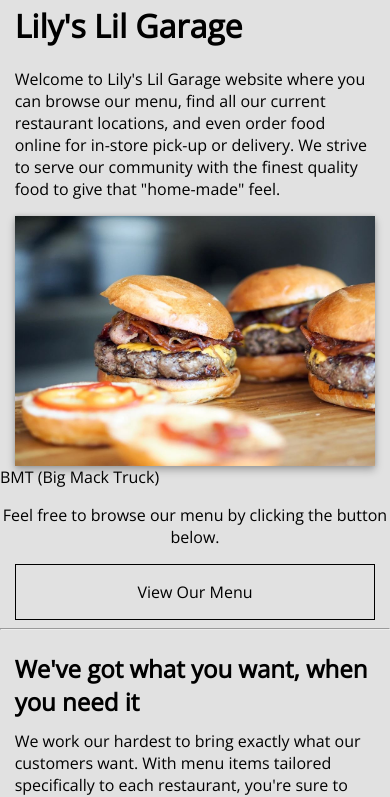
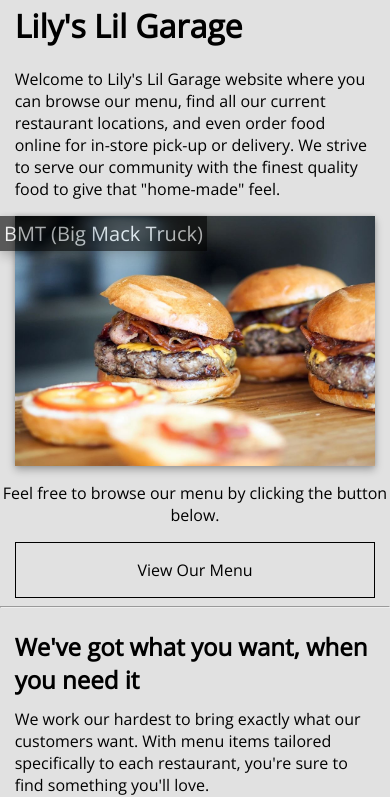
Before and after one commit to cjordanOU/Lily-Garage-Website, a PHP site: page / in a window 390 px wide. Shown: the part 96-893 px from the top of the page. Run offline with PHP 8.4, Linux system fonts and the light colour scheme.

Commit message:
updated the mobile stying of slide show text

```diff
--- a/styleMobile.css
+++ b/styleMobile.css
@@ -167,6 +167,9 @@ main {
     margin: auto;
     box-shadow: 0 0 4px rgba(0,0,0,.14), 0 4px 8px rgba(0,0,0,.28);
     max-height: 280px;
+}
+#homeSlideshowContainer {
+    position: relative;
 }
 
 #homeSlideshowContainer a, .linkButton{
@@ -370,3 +373,14 @@ main {
 0% {opacity:0;}
 100% {opacity:1;}
 }
+#slideShowText{
+    position: absolute;
+    top: 0;
+    background: black;
+    color: white;
+    opacity: .6;
+    font-size: 20px;
+    padding: 4px;
+    box-shadow: 0 0 6px rgba(0,0,0,.14), 0 6px 10px rgba(0,0,0,.28);
+
+}
```
